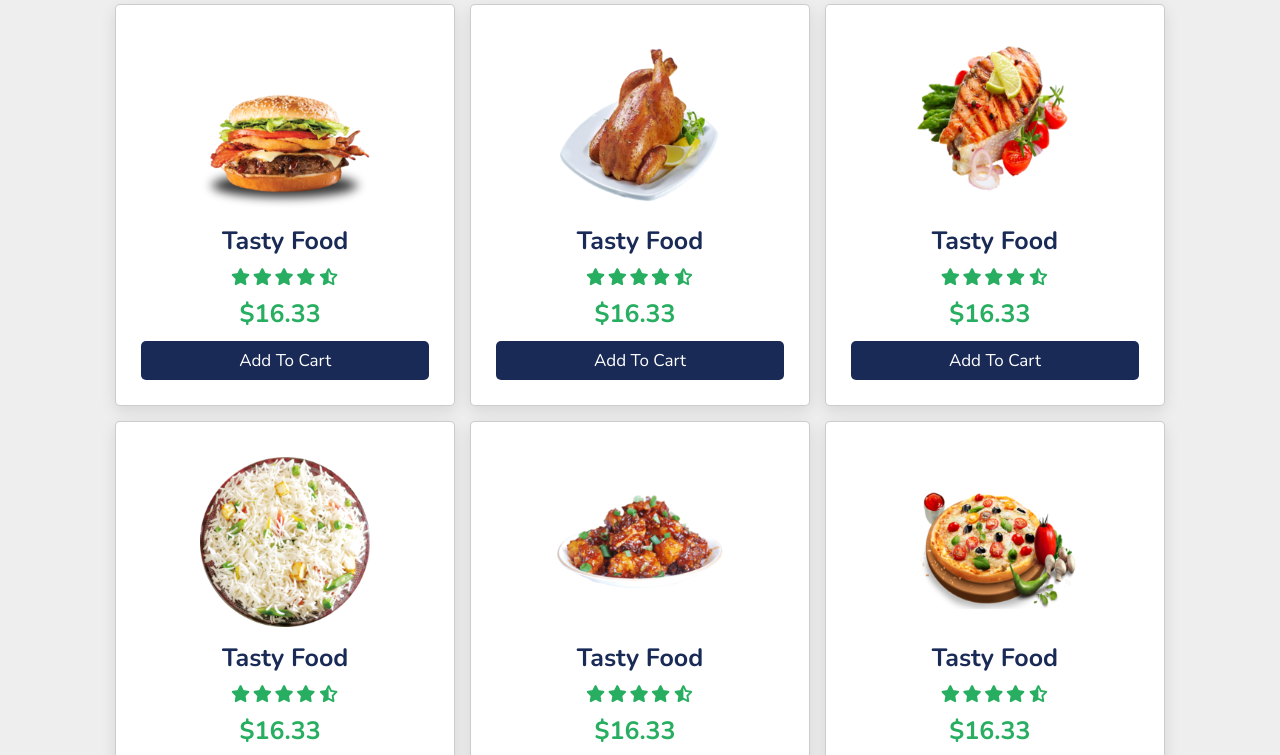
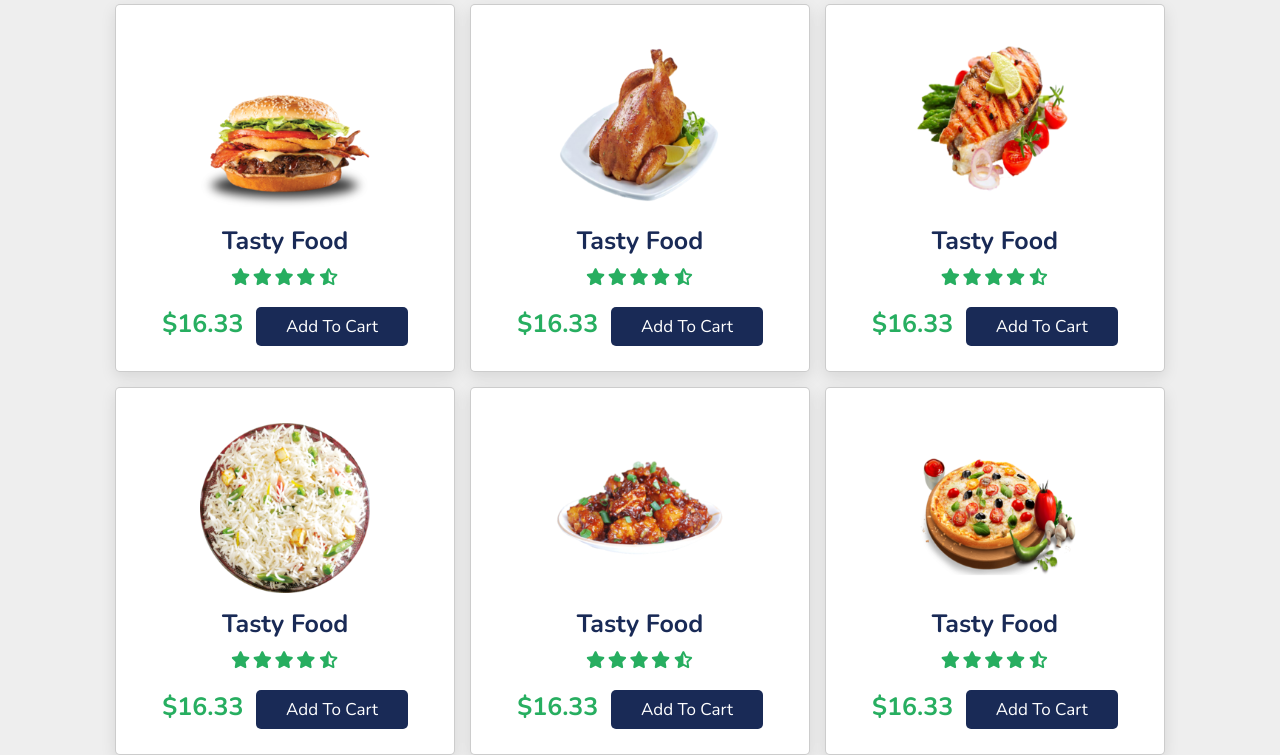
Before and after one commit to TyrantVoid/Foodyy.github.io, a plain HTML site: page index.html in a window 1280 px wide. Shown: the part 721-1476 px from the top of the page. Drawn offline with nearby package versions, Linux system fonts and the light colour scheme.

Commit message:
Update style.css

```diff
--- a/style.css
+++ b/style.css
@@ -149,8 +149,8 @@ section:nth-child(even){
 
 .btn{
   margin-top: 1rem;
-    /* display: inline-block; */   /*!original*/
-  display: block;
+    display: inline-block;    /*!original*/
+/*   display: block; */
   font-size: 1.7rem;
   color: #fff;
   background: var(--black);
```
